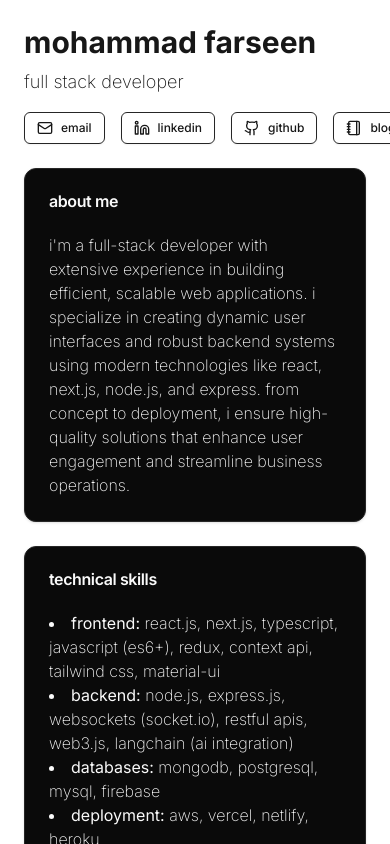
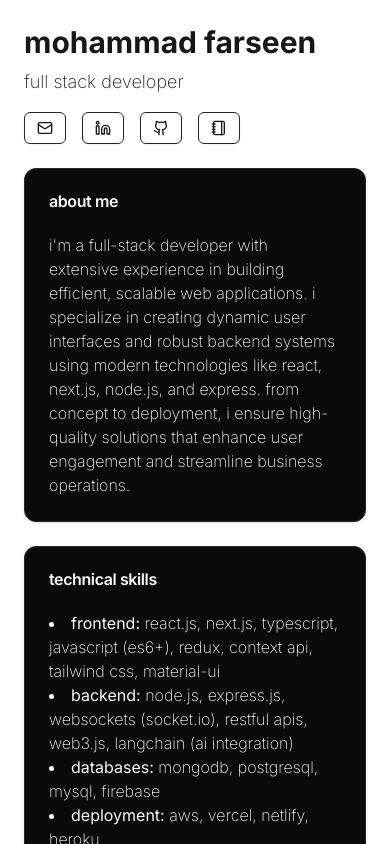
Before and after one commit to farseenmanekhan1232/portfolio, a Next.js app: page / in a window 390 px wide. Shown: the top 844 px of the page. Built offline with nearby package versions, Linux system fonts and the light colour scheme.

Commit message:
mobile ui

```diff
--- a/src/components/portfolio.tsx
+++ b/src/components/portfolio.tsx
@@ -13,8 +13,8 @@ export default function Portfolio() {
           <div className="flex gap-4">
             <Button variant="outline" size="sm" asChild>
               <Link href="mailto:farseenmanekhan1232@gmail.com">
-                <Mail className="mr-2 h-4 w-4" />
-                <span>Email</span>
+                <Mail className="lg:mr-2 h-4 w-4" />
+                <span className="max-lg:hidden flex">Email</span>
               </Link>
             </Button>
             <Button variant="outline" size="sm" asChild>
@@ -22,8 +22,8 @@ export default function Portfolio() {
                 href="https://linkedin.com/in/mohammad-farseen-manekhan-2419531a7"
                 target="_blank"
               >
-                <Linkedin className="mr-2 h-4 w-4" />
-                <span>LinkedIn</span>
+                <Linkedin className="lg:mr-2 h-4 w-4" />
+                <span className="max-lg:hidden flex">LinkedIn</span>
               </Link>
             </Button>
             <Button variant="outline" size="sm" asChild>
@@ -31,14 +31,14 @@ export default function Portfolio() {
                 href="https://github.com/farseenmanekhan1232"
                 target="_blank"
               >
-                <Github className="mr-2 h-4 w-4" />
-                <span>GitHub</span>
+                <Github className="lg:mr-2 h-4 w-4" />
+                <span className="max-lg:hidden flex">GitHub</span>
               </Link>
             </Button>
             <Button variant="outline" size="sm" asChild>
               <Link href="https://blog.farseen.tech" target="_blank">
-                <Notebook className="mr-2 h-4 w-4" />
-                <span>Blog</span>
+                <Notebook className="lg:mr-2 h-4 w-4" />
+                <span className="max-lg:hidden flex">Blog</span>
               </Link>
             </Button>
           </div>
```
